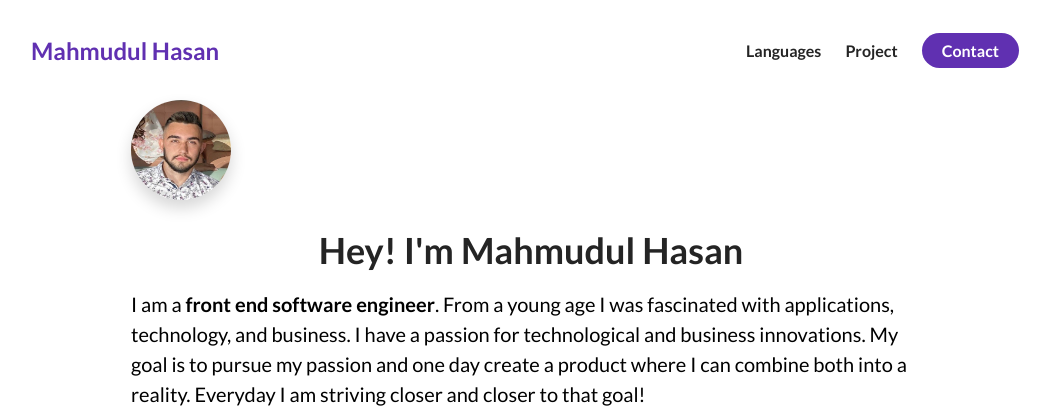
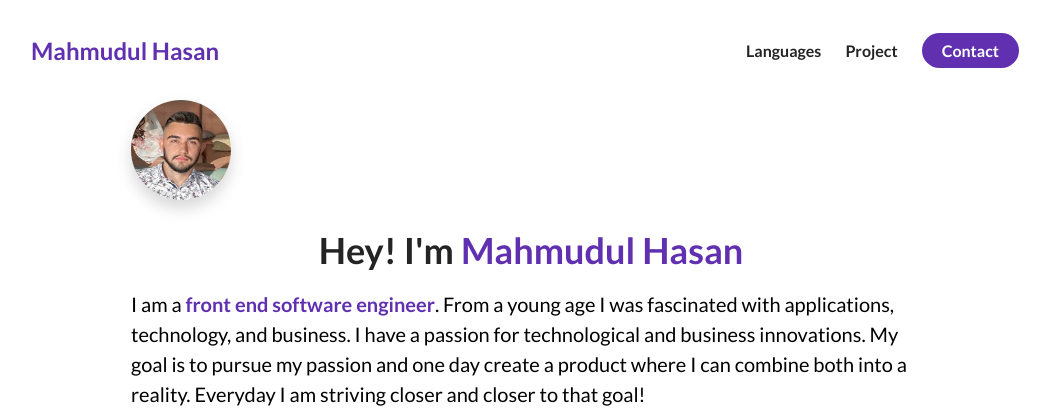
Before and after one commit to moody415/PortfolioWebsite, a plain HTML site: page index.html in a window 1280 px wide. Shown: the top 418 px of the page, without its empty margins (109-1159 px from the left). Drawn offline with Linux system fonts and the light colour scheme; files whose address does not match are found by name.

Commit message:
Portfolio

```diff
--- a/styles.css
+++ b/styles.css
@@ -51,7 +51,7 @@ li {
   margin: 0 auto;
 }
 
-.text--purple {
+.text-purple {
   color: #6030b1;
 }
 
```
